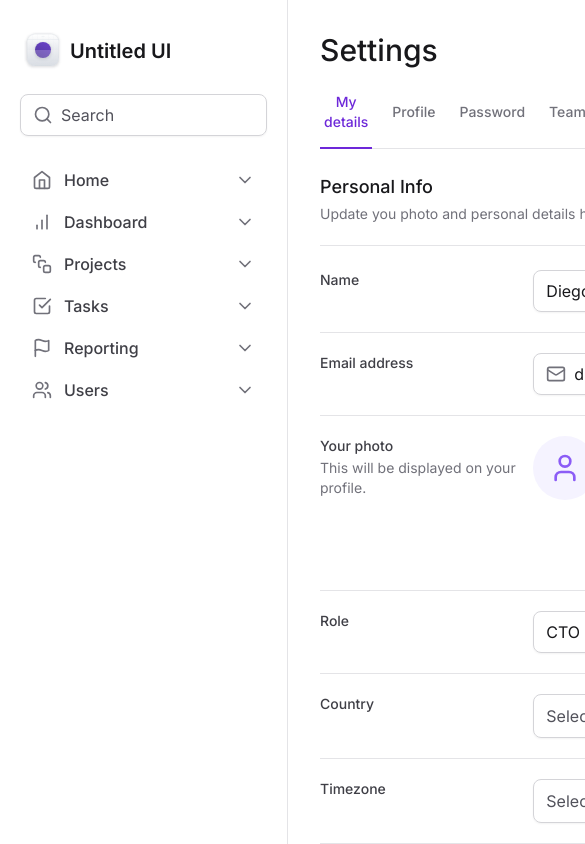
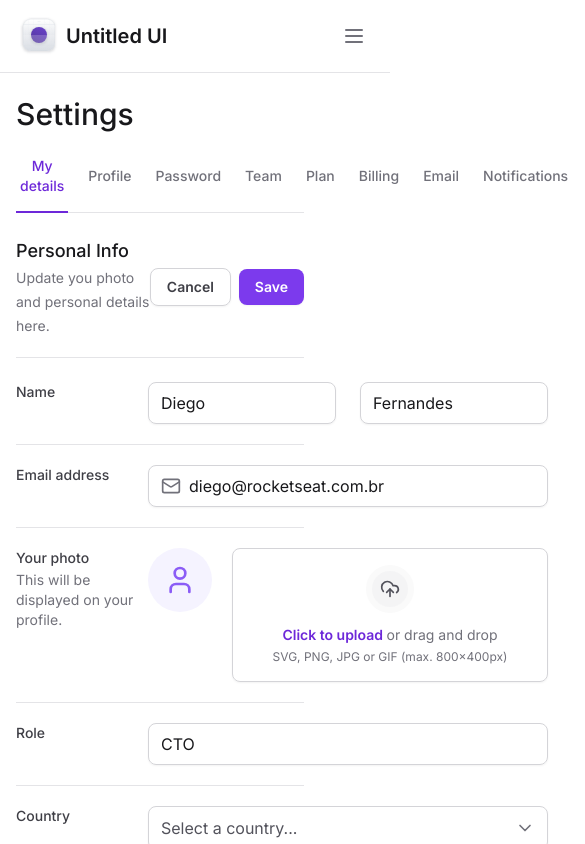
Before and after one commit to lucastumeleiro/tailwind-next-tests, a Next.js app: page / in a window 390 px wide. Shown: the top 844 px of the page, 585 px wide, since content can reach past the window. Built offline with nearby package versions, Linux system fonts and the light colour scheme.

Commit message:
#refactor: responsive sidebar

```diff
--- a/package.json
+++ b/package.json
@@ -10,6 +10,7 @@
   },
   "dependencies": {
     "@formkit/auto-animate": "^0.8.0",
+    "@radix-ui/react-collapsible": "^1.0.3",
     "@radix-ui/react-select": "^2.0.0",
     "@radix-ui/react-tabs": "^1.0.4",
     "autoprefixer": "10.4.16",
--- a/src/app/layout.tsx
+++ b/src/app/layout.tsx
@@ -20,7 +20,9 @@
       <body className={inter.className}>
         <div className="grid min-h-screen grid-cols-app">
           <Sidebar />
-          <main className="px-8 pb-12 pt-8">{children}</main>
+          <main className="px-4 pb-12 pt-24 lg:col-start-2 lg:px-8 lg:pt-8">
+            {children}
+          </main>
         </div>
       </body>
     </html>
--- a/src/components/Sidebar/index.tsx
+++ b/src/components/Sidebar/index.tsx
@@ -1,22 +1,39 @@
+'use client'
+
+import * as Collapsible from '@radix-ui/react-collapsible'
 import { Logo } from './components/Logo'
 import { InputSearch } from './components/InputSearch'
 import { MainNavigation } from './components/MainNavigation'
 import { UsedSpaceWidget } from './components/UsedSpaceWidget'
 import { Profile } from './components/Profile'
+import { Button } from '../Button'
+import { Menu } from 'lucide-react'
 
 function Sidebar() {
   return (
-    <aside className="flex flex-col gap-6 border-r border-zinc-200 px-5 py-8">
-      <Logo />
+    <Collapsible.Root className="fixed left-0 right-0 top-0 z-20 flex flex-col gap-6 border-b border-zinc-200 bg-white p-4 data-[state=open]:bottom-0 lg:right-auto  lg:w-80 lg:border-r lg:px-5 lg:py-8 lg:data-[state=closed]:bottom-0">
+      <div className="flex items-center justify-between">
+        <Logo />
+        <Collapsible.Trigger asChild className="lg:hidden">
+          <Button variant="ghost">
+            <Menu className="h-6 w-6" />
+          </Button>
+        </Collapsible.Trigger>
+      </div>
 
-      <InputSearch />
+      <Collapsible.Content
+        forceMount
+        className="flex flex-1 flex-col gap-6 data-[state=closed]:hidden lg:data-[state=closed]:flex"
+      >
+        <InputSearch />
 
-      <MainNavigation />
+        <MainNavigation />
 
-      <UsedSpaceWidget />
+        <UsedSpaceWidget />
 
-      <Profile />
-    </aside>
+        <Profile />
+      </Collapsible.Content>
+    </Collapsible.Root>
   )
 }
 export { Sidebar }
```
Also changed, not shown: 1 other file (tests, documents, lock files or other folders).
